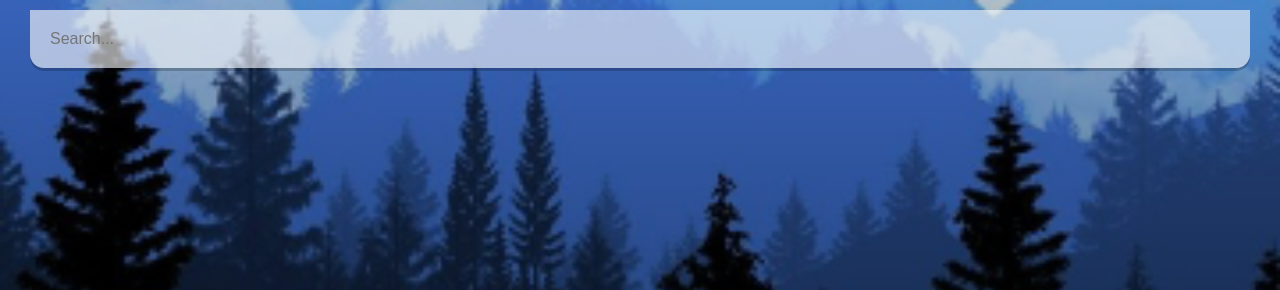
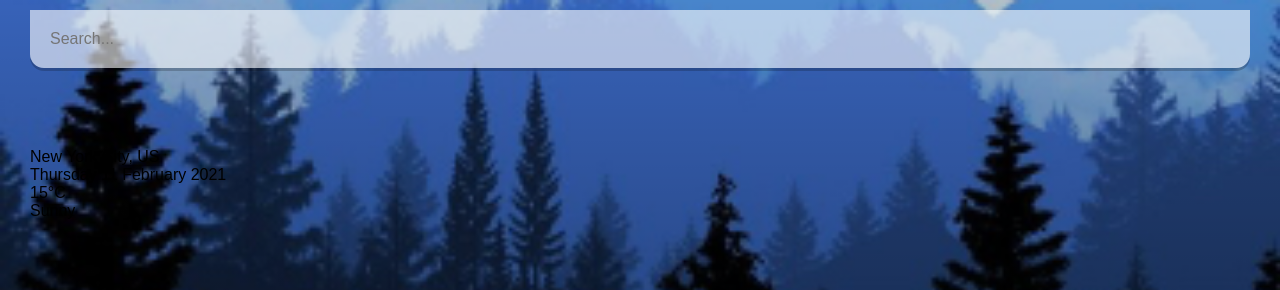
Before and after one commit to btfredr/weather-app, a React (Create React App) app in the folder weather-app/: page / in a window 1280 px wide. Shown: the top 290 px of the page. Built offline with nearby package versions, Linux system fonts and the light colour scheme.

Commit message:
app: added ability to get current date and year

```diff
--- a/weather-app/src/App.js
+++ b/weather-app/src/App.js
@@ -6,13 +6,38 @@
 }
 
 function App() {
+
+  const dateBuilder = (d) => {
+    let months = ["January", "February", "March", "April", "May", "June", "July", "August", "September", "October", "November", "December"];
+    let days = ["Sunday", "Monday", "Tuesday", "Wednesday", "Thursday", "Friday", "Saturday"];
+
+    let day = days[d.getDay()];
+    let date = d.getDate();
+    let month = months[d.getMonth()];
+    let year = d.getFullYear();
+
+    return `${day} ${date} ${month} ${year}`
+  }
+
+
   return (
     <div className="App">
       <main>
         <div className='search-box'>
           <input type='text' className='search-bar' placeholder='Search...'></input>
         </div>
+        <div className='location-box'>
 
+          <div className='location'>New York City, US</div>
+          <div className='date'>{dateBuilder(new Date())}</div>
+
+        </div>
+        <div className='weather-box'>
+
+          <div className='temp'>15°C</div>
+          <div className='weather'>Sunny</div>
+
+        </div>
       </main>
     </div>
   );
```
